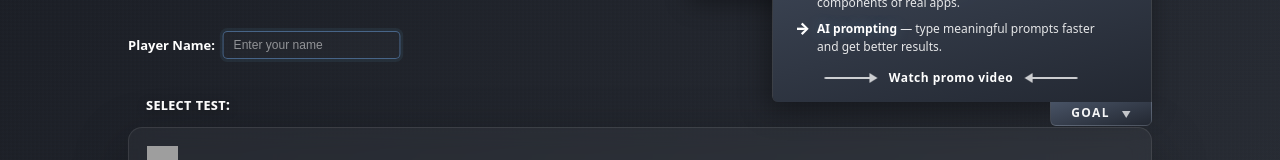
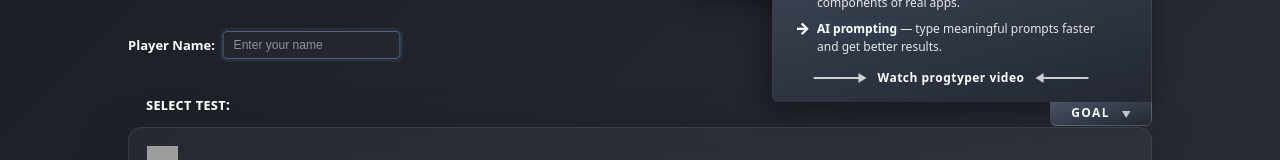
Before and after one commit to dbstylesnet/programmers-typer, a React (Create React App) app: page / in a window 1280 px wide. Shown: the part 156-316 px from the top of the page. Built offline with nearby package versions, Linux system fonts and the light colour scheme; grey boxes are pictures that could not be loaded.

Commit message:
Added promo video

```diff
--- a/src/components/GoalTab.tsx
+++ b/src/components/GoalTab.tsx
@@ -59,7 +59,7 @@ export function GoalTab(): JSX.Element {
                   playPromoVideo();
                 }}
               >
-                Watch promo video
+                Watch progtyper video
               </a>
               <span className="goal-tab-watch-arrow goal-tab-watch-arrow--right" aria-hidden />
             </div>
```
